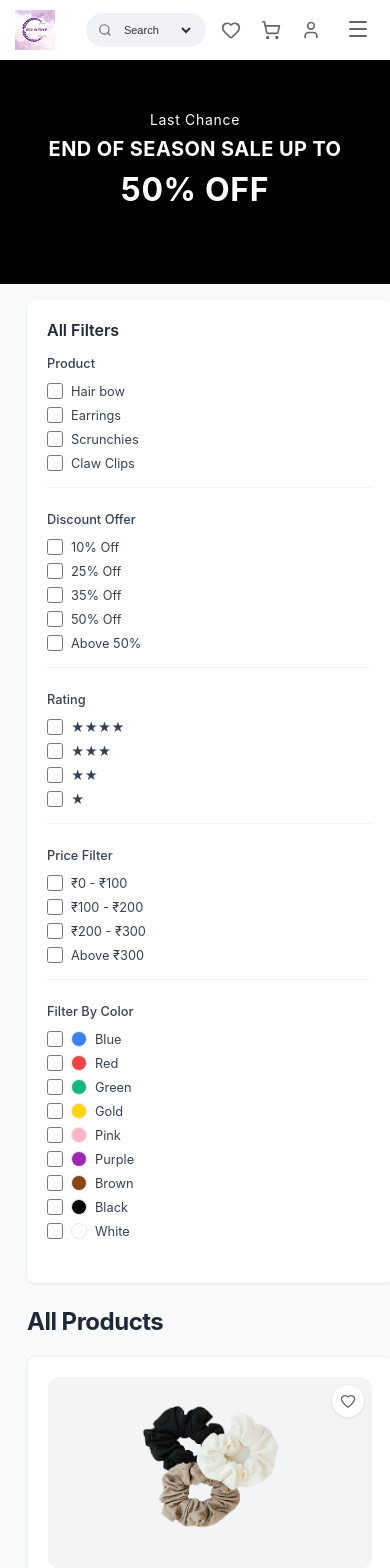
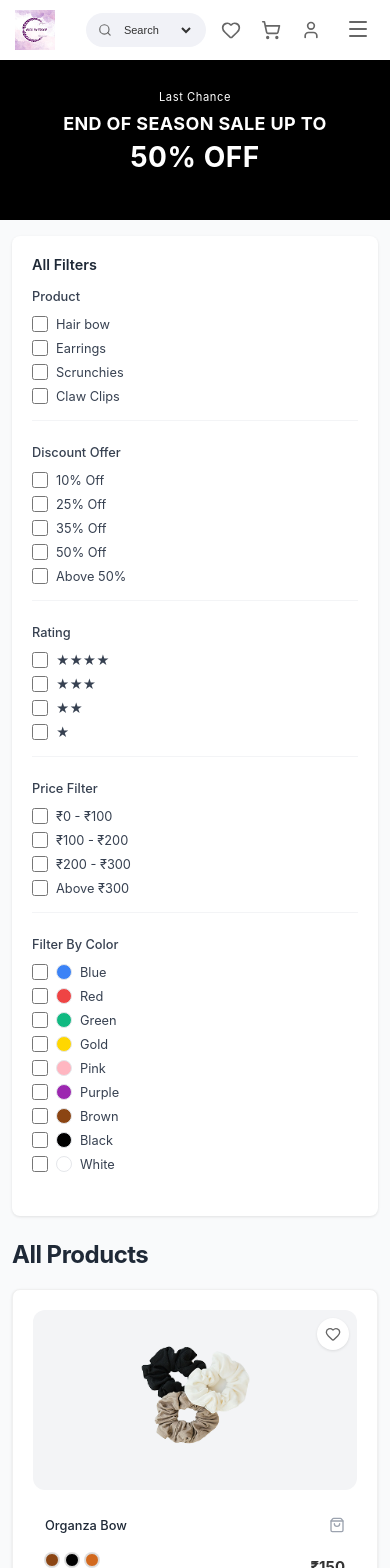
Before and after one commit to TriDizi-Dev/Accsintouch, a React (Vite) app in the folder client/: page /products in a window 390 px wide. Shown: the top 1568 px of the page. Built offline with nearby package versions, Linux system fonts and the light colour scheme.

Commit message:
responsiveness

```diff
--- a/client/src/pages/Products/ProductPage.css
+++ b/client/src/pages/Products/ProductPage.css
@@ -948,3 +948,347 @@ body {
     padding: 0.625rem 0.875rem;
   }
 }
+/* ===================================================================
+   ADD THESE RESPONSIVE STYLES TO THE END OF YOUR ProductPage.css
+   =================================================================== */
+
+/* Newsletter Wrapper Responsive */
+@media (max-width: 1024px) {
+  .newsletter-wrapper {
+    margin-left: 0 !important;
+    margin-right: 0 !important;
+    width: 100% !important;
+    padding: 0 1rem;
+    box-sizing: border-box;
+  }
+
+  .newsletter-section {
+    padding: 2.5rem 2rem !important;
+  }
+
+  .newsletter-container {
+    max-width: 100% !important;
+    gap: 3rem !important;
+  }
+}
+
+@media (max-width: 768px) {
+  .newsletter-wrapper {
+    margin-left: 0 !important;
+    margin-right: 0 !important;
+    width: 100% !important;
+    padding: 0 1rem;
+    margin-top: 2rem;
+    margin-bottom: 2rem !important;
+  }
+
+  .newsletter-section {
+    padding: 2rem 1.5rem !important;
+    margin-bottom: 0 !important;
+  }
+
+  .newsletter-container {
+    flex-direction: column !important;
+    text-align: center;
+    gap: 2rem !important;
+    max-width: 100% !important;
+  }
+
+  .newsletter-heading h2 {
+    font-size: 1.5rem !important;
+  }
+
+  .newsletter-description {
+    font-size: 0.875rem !important;
+  }
+
+  .newsletter-form {
+    flex-direction: column !important;
+    gap: 0.75rem !important;
+  }
+
+  .newsletter-input,
+  .newsletter-submit {
+    width: 100% !important;
+  }
+}
+
+@media (max-width: 480px) {
+  .newsletter-wrapper {
+    padding: 0 0.75rem;
+    margin-top: 1.5rem;
+  }
+
+  .newsletter-section {
+    padding: 1.5rem 1rem !important;
+  }
+
+  .newsletter-container {
+    gap: 1.5rem !important;
+  }
+
+  .newsletter-heading h2 {
+    font-size: 1.25rem !important;
+  }
+
+  .newsletter-description {
+    font-size: 0.75rem !important;
+  }
+
+  .newsletter-input,
+  .newsletter-submit {
+    font-size: 0.75rem !important;
+    padding: 0.625rem 0.875rem !important;
+  }
+}
+
+/* Hero Banner Responsive */
+@media (max-width: 1024px) {
+  .hero-banner {
+    height: 14rem;
+  }
+
+  .hero-title {
+    font-size: 1.875rem;
+  }
+
+  .hero-discount {
+    font-size: 2.5rem;
+  }
+
+  .hero-image-left,
+  .hero-image-right {
+    width: 25%;
+  }
+}
+
+@media (max-width: 768px) {
+  .hero-banner {
+    height: 12rem;
+  }
+
+  .hero-content {
+    padding: 0 15px;
+  }
+
+  .hero-subtitle {
+    font-size: 0.75rem;
+  }
+
+  .hero-title {
+    font-size: 1.5rem;
+    margin-bottom: 0.25rem;
+  }
+
+  .hero-discount {
+    font-size: 2rem;
+    margin-bottom: 1rem;
+  }
+
+  .hero-button {
+    padding: 0.625rem 1.5rem;
+    font-size: 0.8rem;
+  }
+
+  .hero-image-left,
+  .hero-image-right {
+    width: 30%;
+  }
+}
+
+@media (max-width: 480px) {
+  .hero-banner {
+    height: 10rem;
+  }
+
+  .hero-subtitle {
+    font-size: 0.7rem;
+  }
+
+  .hero-title {
+    font-size: 1.125rem;
+    line-height: 1.3;
+  }
+
+  .hero-discount {
+    font-size: 1.75rem;
+  }
+
+  .hero-button {
+    padding: 0.5rem 1.25rem;
+    font-size: 0.75rem;
+  }
+
+  .hero-image-left,
+  .hero-image-right {
+    display: none;
+  }
+}
+
+/* Main Content & Products Grid Responsive */
+@media (max-width: 1024px) {
+  .main-content {
+    padding: 2rem 1.5rem;
+    margin: 0 auto;
+  }
+
+  .content-wrapper {
+    gap: 1.5rem;
+  }
+
+  .products-grid {
+    grid-template-columns: repeat(3, 1fr);
+    gap: 1rem;
+  }
+
+  .product-card {
+    width: 100%;
+  }
+}
+
+@media (max-width: 768px) {
+  .main-content {
+    padding: 1.5rem 1rem;
+  }
+
+  .content-wrapper {
+    flex-direction: column;
+  }
+
+  .filters-sidebar {
+    width: 100%;
+    position: static;
+  }
+
+  .filters-container {
+    padding: 1.25rem;
+  }
+
+  .products-section {
+    width: 100%;
+  }
+
+  .products-grid {
+    grid-template-columns: repeat(2, 1fr);
+    gap: 0.875rem;
+    width: 100% !important;
+  }
+
+  .product-card {
+    width: 100%;
+  }
+
+  .section-title {
+    font-size: 1.25rem;
+  }
+
+  .trending-button {
+    margin-right: 0 !important;
+    font-size: 0.75rem;
+    padding: 0.5rem 1rem;
+  }
+
+  .trending-header {
+    flex-direction: column;
+    align-items: flex-start;
+    gap: 1rem;
+  }
+}
+
+@media (max-width: 480px) {
+  .main-content {
+    padding: 1rem 0.75rem;
+  }
+
+  .products-grid {
+    grid-template-columns: 1fr;
+    gap: 0.75rem;
+  }
+
+  .product-card {
+    max-width: 100%;
+  }
+
+  .section-title {
+    font-size: 1.125rem;
+  }
+
+  .filter-section-title {
+    font-size: 0.8rem;
+  }
+
+  .filter-option span {
+    font-size: 0.8rem;
+  }
+
+  .filters-title {
+    font-size: 0.9rem;
+  }
+
+  .product-name {
+    font-size: 0.8rem;
+  }
+
+  .product-price {
+    font-size: 0.8rem;
+  }
+
+  .trending-button {
+    font-size: 0.7rem;
+    padding: 0.5rem 0.875rem;
+    width: 100%;
+  }
+}
+
+/* Filter Clear Button Responsive */
+@media (max-width: 768px) {
+  .products-section > div:first-child {
+    flex-direction: column;
+    align-items: flex-start !important;
+    gap: 1rem;
+    margin-right: 0 !important;
+  }
+
+  .products-section > div:first-child button {
+    width: 100%;
+  }
+}
+
+/* Product Image Container Responsive */
+@media (max-width: 480px) {
+  .product-image-container {
+    height: 10rem;
+    padding: 0.75rem;
+  }
+
+  .product-image {
+    max-width: 8rem;
+    max-height: 8rem;
+  }
+
+  .product-info {
+    padding: 0.75rem;
+  }
+}
+
+/* Footer Responsive (if needed) */
+@media (max-width: 768px) {
+  .footer-grid {
+    grid-template-columns: repeat(2, 1fr);
+    gap: 1.5rem;
+  }
+}
+
+@media (max-width: 480px) {
+  .footer-grid {
+    grid-template-columns: 1fr;
+  }
+
+  .footer {
+    padding: 2rem 0;
+  }
+
+  .footer-container {
+    padding: 0 1rem;
+  }
+}
--- a/client/src/pages/Products/ProductPage.jsx
+++ b/client/src/pages/Products/ProductPage.jsx
@@ -601,58 +601,23 @@ const ProductPage = () => {
   width: 'calc(100% + 8rem + 10rem)',
   marginBottom: '3rem'
 }}>
-        <div className="newsletter-section" style={{
-    marginLeft: window.innerWidth <= 768 ? '0' : undefined,
-    marginRight: window.innerWidth <= 768 ? '0' : undefined,
-    width: window.innerWidth <= 768 ? '100%' : undefined,
-    padding: window.innerWidth <= 480 ? '1.5rem 1rem' :
-             window.innerWidth <= 768 ? '2rem 1.5rem' :
-             window.innerWidth <= 1024 ? '2.5rem 2rem' : undefined
-  }}>
-    <div className="newsletter-container" style={{
-      flexDirection: window.innerWidth <= 768 ? 'column' : 'row',
-      textAlign: window.innerWidth <= 768 ? 'center' : 'left',
-      gap: window.innerWidth <= 768 ? '2rem' : '20rem',
-      maxWidth: window.innerWidth <= 768 ? '100%' : '73%'
-    }}>
+        <div className="newsletter-section">
+          <div className="newsletter-container">
             <div className="newsletter-heading">
-        <h2 style={{
-          fontSize: window.innerWidth <= 480 ? '1.25rem' :
-                   window.innerWidth <= 768 ? '1.5rem' : '1.875rem'
-        }}>SUBSCRIBE OUR</h2>
-        <h2 style={{
-          fontSize: window.innerWidth <= 480 ? '1.25rem' :
-                   window.innerWidth <= 768 ? '1.5rem' : '1.875rem'
-        }}>NEWSLETTER</h2>
+              <h2>SUBSCRIBE OUR</h2>
+              <h2>NEWSLETTER</h2>
             </div>
             <div className="newsletter-form-container">
-        <p className="newsletter-description" style={{
-          fontSize: window.innerWidth <= 480 ? '0.8rem' :
-                   window.innerWidth <= 768 ? '0.875rem' : '0.875rem'
-        }}>
+              <p className="newsletter-description">
                 Discover quality fashion that reflects your style and makes everyday living more enjoyable.
               </p>
-        <div className="newsletter-form" style={{
-          flexDirection: window.innerWidth <= 768 ? 'column' : 'row',
-          gap: window.innerWidth <= 768 ? '0.75rem' : '0.75rem'
-        }}>
+              <div className="newsletter-form">
                 <input
                   type="email"
                   placeholder="Your email"
                   className="newsletter-input"
-            style={{
-              width: window.innerWidth <= 768 ? '100%' : undefined,
-              fontSize: window.innerWidth <= 480 ? '0.8rem' : '0.875rem',
-              padding: window.innerWidth <= 480 ? '0.625rem 0.875rem' : '0.75rem 1rem'
-            }}
                 />
-          <button className="newsletter-submit" style={{
-            width: window.innerWidth <= 768 ? '100%' : undefined,
-            fontSize: window.innerWidth <= 480 ? '0.8rem' : '0.875rem',
-            padding: window.innerWidth <= 480 ? '0.625rem 0.875rem' : '0.75rem 2rem'
-          }}>
-            Subscribe Now
-          </button>
+                <button className="newsletter-submit">Subscribe Now</button>
               </div>
             </div>
             </div>
```
Lines whose indentation alone changed are shown as unchanged.
